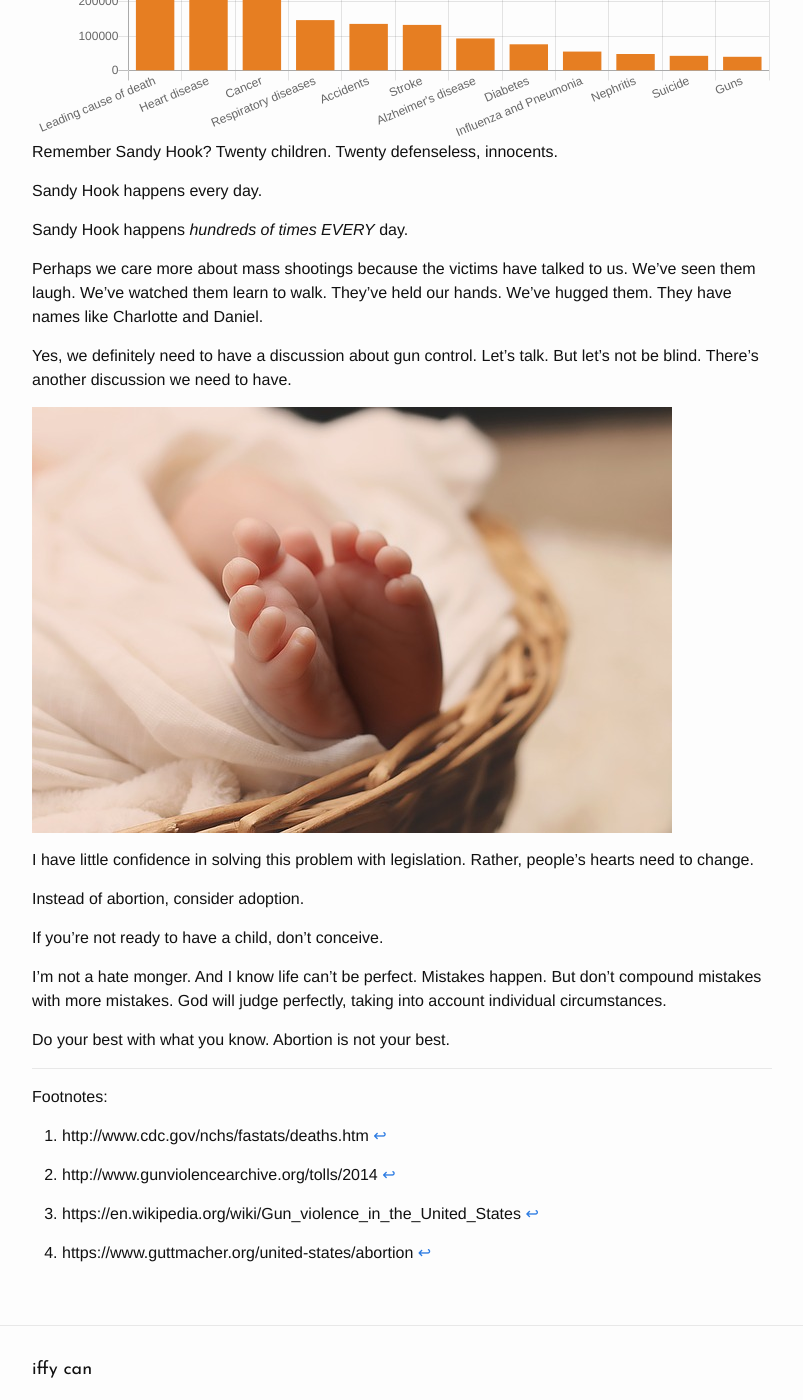
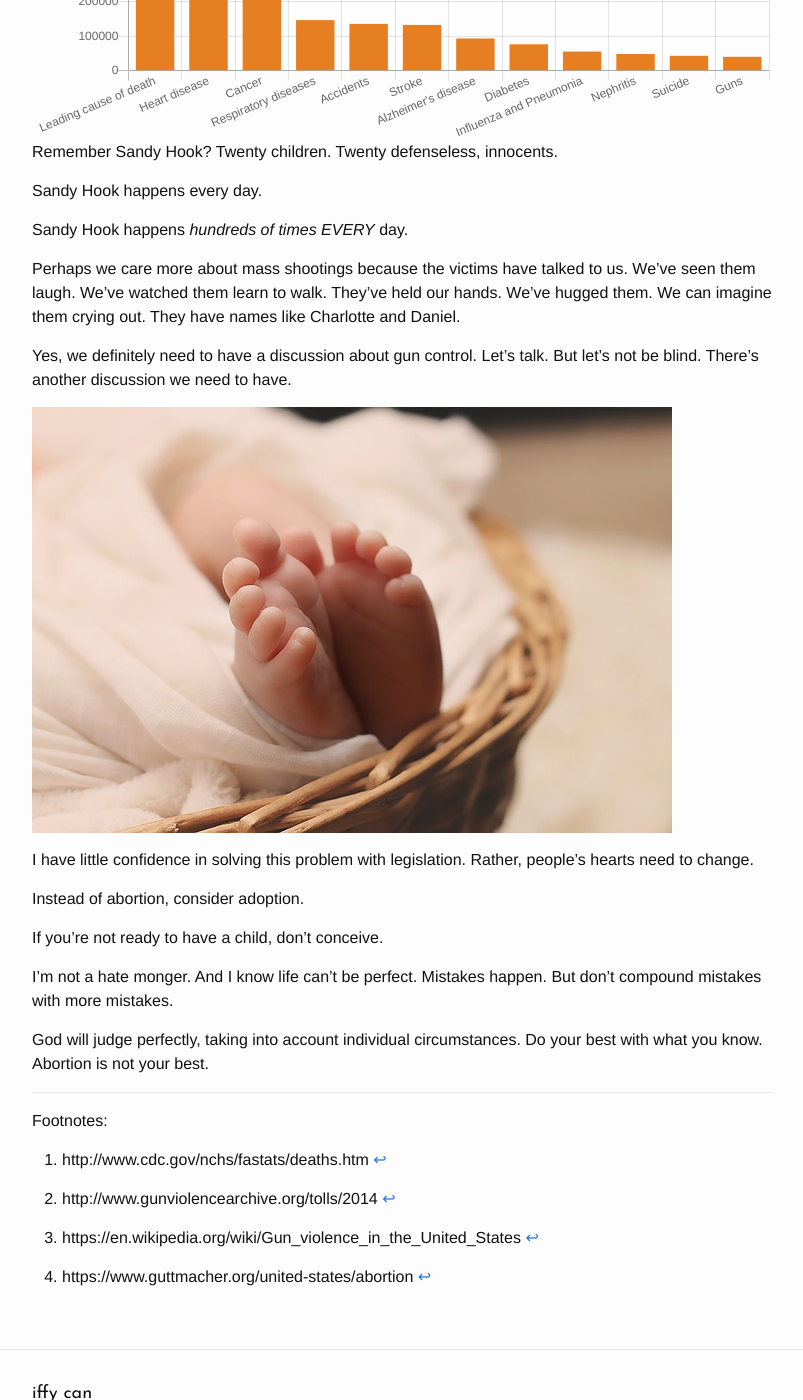
Before and after one commit to iffy/iffy.github.com, a Jekyll site: the page built from _posts/2016-07-07-guns.md, in a window 1280 px wide and 1400 px high, scrolled down 3024 px. Shown: the whole window, without its empty margins (238-1041 px from the left). Built offline with Jekyll 4.4.1, drawn with Linux system fonts in a browser that asks for light colours; nearby versions of some CDN libraries; some web fonts are replaced.

Commit message:
Rearranging

```diff
--- a/_posts/2016-07-07-guns.md
+++ b/_posts/2016-07-07-guns.md
@@ -182,7 +182,7 @@ Sandy Hook happens every day.
 
 Sandy Hook happens *hundreds of times EVERY* day.
 
-Perhaps we care more about mass shootings because the victims have talked to us.  We've seen them laugh.  We've watched them learn to walk.  They've held our hands.  We've hugged them.  They have names like Charlotte and Daniel.
+Perhaps we care more about mass shootings because the victims have talked to us.  We've seen them laugh.  We've watched them learn to walk.  They've held our hands.  We've hugged them.  We can imagine them crying out.  They have names like Charlotte and Daniel.
 
 Yes, we definitely need to have a discussion about gun control.  Let's talk.  But let's not be blind.  There's another discussion we need to have.
 
@@ -194,9 +194,9 @@ Instead of abortion, consider adoption.
 
 If you're not ready to have a child, don't conceive.
 
-I'm not a hate monger.  And I know life can't be perfect.  Mistakes happen.  But don't compound mistakes with more mistakes.  God will judge perfectly, taking into account individual circumstances.
+I'm not a hate monger.  And I know life can't be perfect.  Mistakes happen.  But don't compound mistakes with more mistakes.
 
-Do your best with what you know.  Abortion is not your best.
+God will judge perfectly, taking into account individual circumstances.  Do your best with what you know.  Abortion is not your best.
 
 
 ---
```
